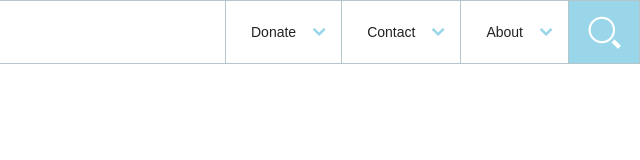
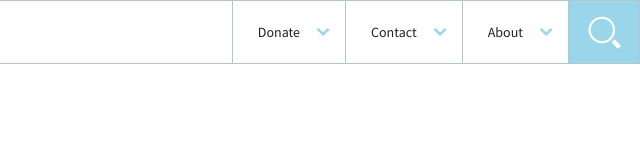
Before and after one commit to kravse/interactive-nav, a plain HTML site: page index.html in a window 1280 px wide. Shown: the full height of the page, 640-1280 px from the left. Drawn offline with Linux system fonts and the light colour scheme.

Commit message:
re-added google font import

```diff
--- a/index.html
+++ b/index.html
@@ -1,3 +1,3 @@
-<!DOCTYPE html><html class="no-js"><head><meta charset="utf-8"><meta http-equiv="X-UA-Compatible" content="IE=edge"><title></title><meta name="description" content=""><meta name="viewport" content="width=device-width, initial-scale=1"><link rel="stylesheet" href="styles/main.min.css"></head><body><!--[if lt IE 8]><p class="browsehappy">You are using an <strong>outdated</strong> browser.
+<!DOCTYPE html><html class="no-js"><head><meta charset="utf-8"><meta http-equiv="X-UA-Compatible" content="IE=edge"><title></title><meta name="description" content=""><meta name="viewport" content="width=device-width, initial-scale=1"><link rel="stylesheet" href="styles/main.min.css"><link href="https://fonts.googleapis.com/css?family=Source+Sans+Pro:400" rel="stylesheet" type="text/css"></head><body><!--[if lt IE 8]><p class="browsehappy">You are using an <strong>outdated</strong> browser.
 Please <a href="http://browsehappy.com/">upgrade your browser</a>
 to improve your experience.</p><![endif]--><div class="nav" id="nav"><button id="burger">Show Menu</button><ul id="main-nav-list"><li class="drop-parent"><button class="chev">donate</button><ul class="drop"><li> <a href="#">Where does the money go?</a></li><li> <a href="#">Meet our supporters</a></li><li> <a href="#">Sponsorship Opportunities</a></li></ul></li><li class="drop-parent"><button class="chev">contact</button><ul class="drop"><li> <a href="#">Where does the money go?</a></li><li> <a href="#">Meet our supporters</a></li><li> <a href="#">Sponsorship Opportunities</a></li></ul></li><li class="drop-parent"><button class="chev">about</button><ul class="drop"><li> <a href="#">Where does the money go?</a></li><li> <a href="#">Meet our supporters</a></li><li> <a href="#">Sponsorship Opportunities</a></li></ul></li><li class="drop-parent search-parent"><button class="search">search</button><div class="drop search-drop"><form><div class="search-field"><input type="text" placeholder="TYPE HERE TO SEARCH"><button class="search-cta">Execute Search</button></div></form></div></li></ul></div><script src="scripts/main.min.js"></script><script type="text/javascript">Main.init();</script></body></html>
```
